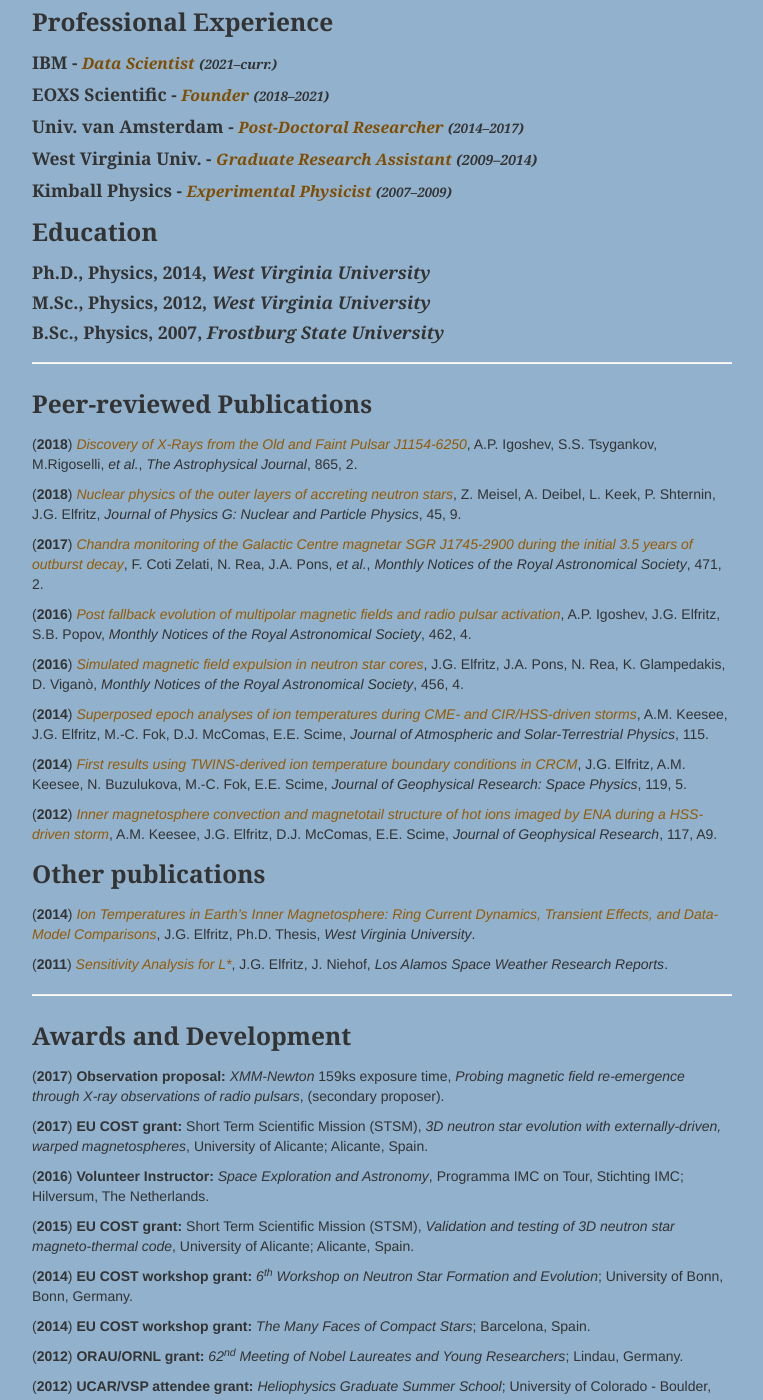
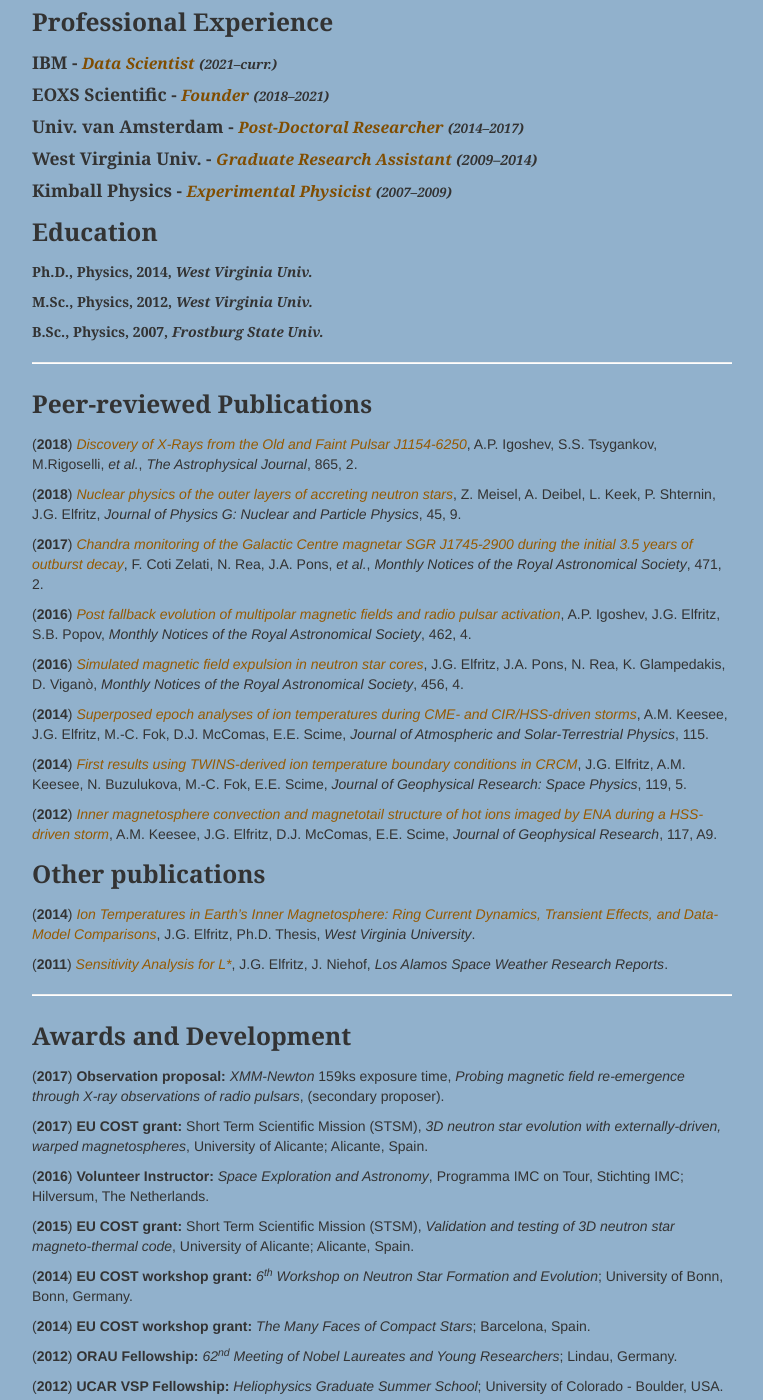
Before and after one commit to justinelfritz/justinelfritz.github.io, a Jekyll site: the page built from pages/about.md, in a window 1280 px wide and 1400 px high, scrolled down 210 px. Shown: the whole window, without its empty margins (258-1021 px from the left). Built offline with Jekyll 4.4.1, drawn with Linux system fonts in a browser that asks for light colours; some of the changed text lies outside the part shown.

Commit message:
language updates to Awards section, and Education items formatting (smaller text)

```diff
--- a/pages/about.md
+++ b/pages/about.md
@@ -22,9 +22,9 @@ description: general synopsis and motivation
 
 ### Education
 
-#### Ph.D., Physics, 2014, *West Virginia University*
-#### M.Sc., Physics, 2012, *West Virginia University*
-#### B.Sc., Physics, 2007, *Frostburg State University*
+##### Ph.D., Physics, 2014, *West Virginia Univ.*
+##### M.Sc., Physics, 2012, *West Virginia Univ.*
+##### B.Sc., Physics, 2007, *Frostburg State Univ.*
 
 ---
 
@@ -69,13 +69,13 @@ description: general synopsis and motivation
 
 (**2014**) **EU COST workshop grant:** *The Many Faces of Compact Stars*; Barcelona, Spain.
 
-(**2012**) **ORAU/ORNL grant:** *62<sup>nd</sup> Meeting of Nobel Laureates and Young Researchers*; Lindau, Germany.
+(**2012**) **ORAU Fellowship:** *62<sup>nd</sup> Meeting of Nobel Laureates and Young Researchers*; Lindau, Germany.
 
-(**2012**) **UCAR/VSP attendee grant:** *Heliophysics Graduate Summer School*; University of Colorado - Boulder, USA.
+(**2012**) **UCAR VSP Fellowship:** *Heliophysics Graduate Summer School*; University of Colorado - Boulder, USA.
 
 (**2011**) **LANL Vela Fellowship:** *Los Alamos National Laboratory Space Weather Summer School*; Los Alamos National Lab, USA.
 
-(**2011**) **Workshop attendee:** *1<sup>st</sup> Joint THEMIS-TWINS Science Workshop*; University of California - Los Angeles, USA.
+(**2011**) **Workshop grant:** *1<sup>st</sup> Joint THEMIS-TWINS Science Workshop*; University of California - Los Angeles, USA.
 
 ---
 
```
